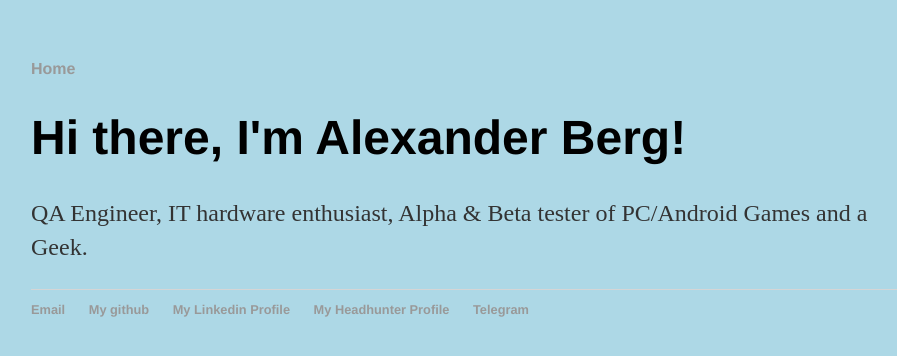
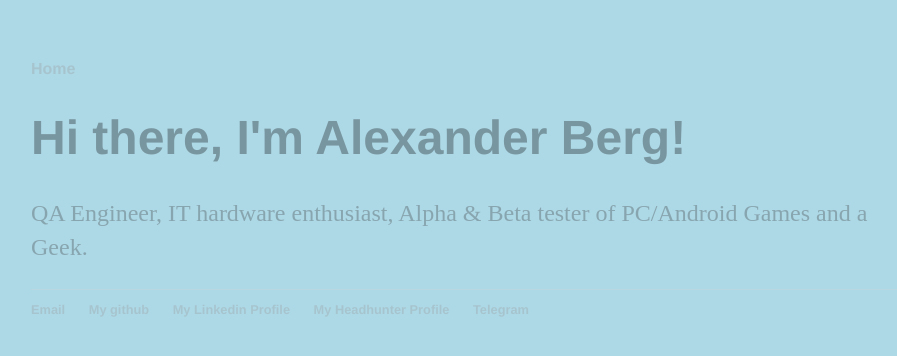
Before and after one commit to Alexander-Berg/alexander-berg.github.io, a Jekyll site: the page built from index.html, in a window 1280 px wide. Shown: the top 356 px of the page, without its empty margins (161-1058 px from the left). Built offline with Jekyll 4.4.1, drawn with Linux system fonts in a browser that asks for light colours.

Commit message:
Update default.html

```diff
--- a/_layouts/default.html
+++ b/_layouts/default.html
@@ -12,7 +12,8 @@ body {
 			<link rel="stylesheet" type="text/css" href="/css/main.css">
 			<style>
                         body {
-                        background-color: lightblue }
+                        background-color: lightblue;
+			opacity: 0.3;}
                         </style>
 		</head>
 		<body>
```
